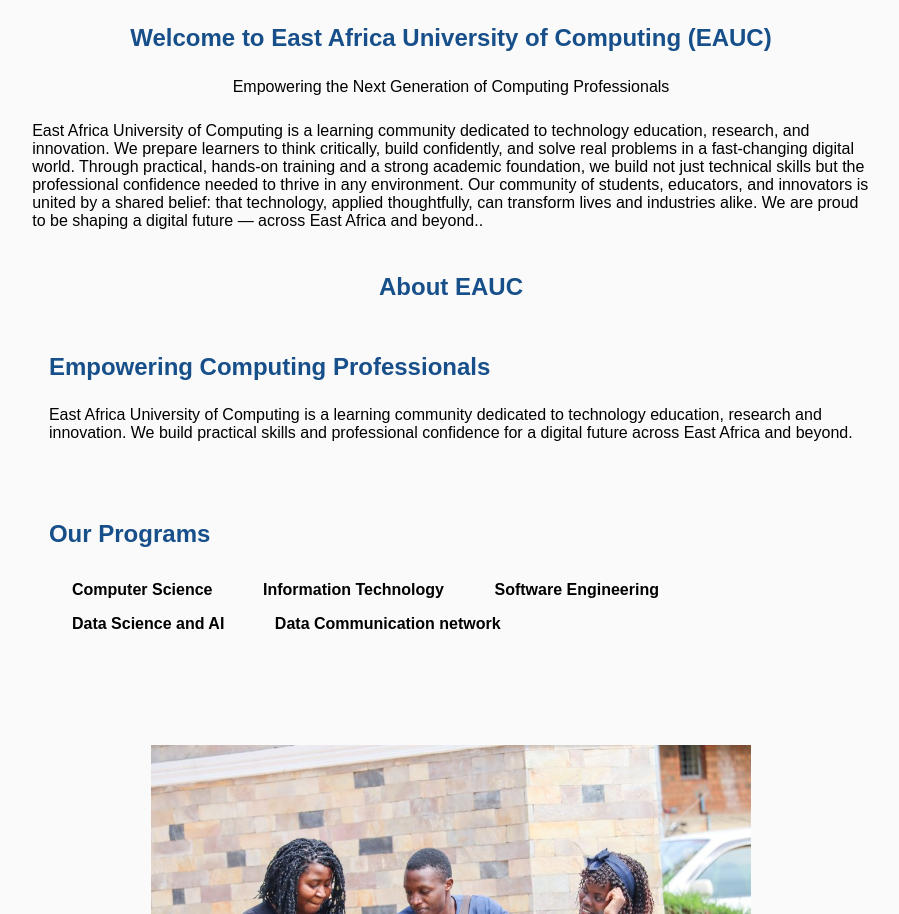
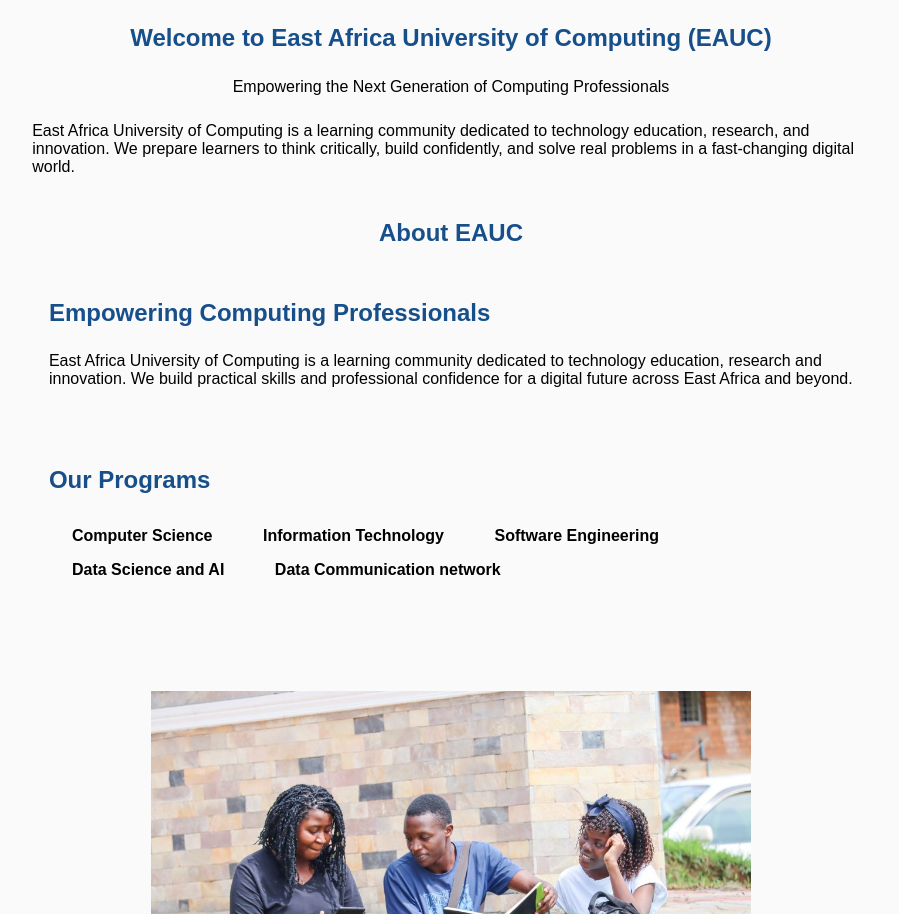
Before and after one commit to Muhairwe256/Web-Authoring, a plain HTML site: page Index.html in a window 1280 px wide. Shown: the part 1052-1966 px from the top of the page, without its empty margins (189-1088 px from the left). Drawn offline with Linux system fonts and the light colour scheme.

Commit message:
Update Index.html

```diff
--- a/Index.html
+++ b/Index.html
@@ -30,8 +30,7 @@
 <h2 align="center">Welcome to East Africa University of Computing (EAUC)</h2>
 <p align="center">Empowering the Next Generation of Computing Professionals</p>
 <p>East Africa University of Computing is a learning community dedicated to technology education, research, and innovation. We prepare learners to think critically,
-  build confidently, and solve real problems in a fast-changing digital world. Through practical, hands-on training and a strong academic foundation, we build not
-  just technical skills but the professional confidence needed to thrive in any environment. Our community of students, educators, and innovators is united by a shared belief: that technology, applied thoughtfully, can transform lives and industries alike. We are proud to be shaping a digital future — across East Africa and beyond..</p>
+  build confidently, and solve real problems in a fast-changing digital world. </p>
 
 </head>
 
```
